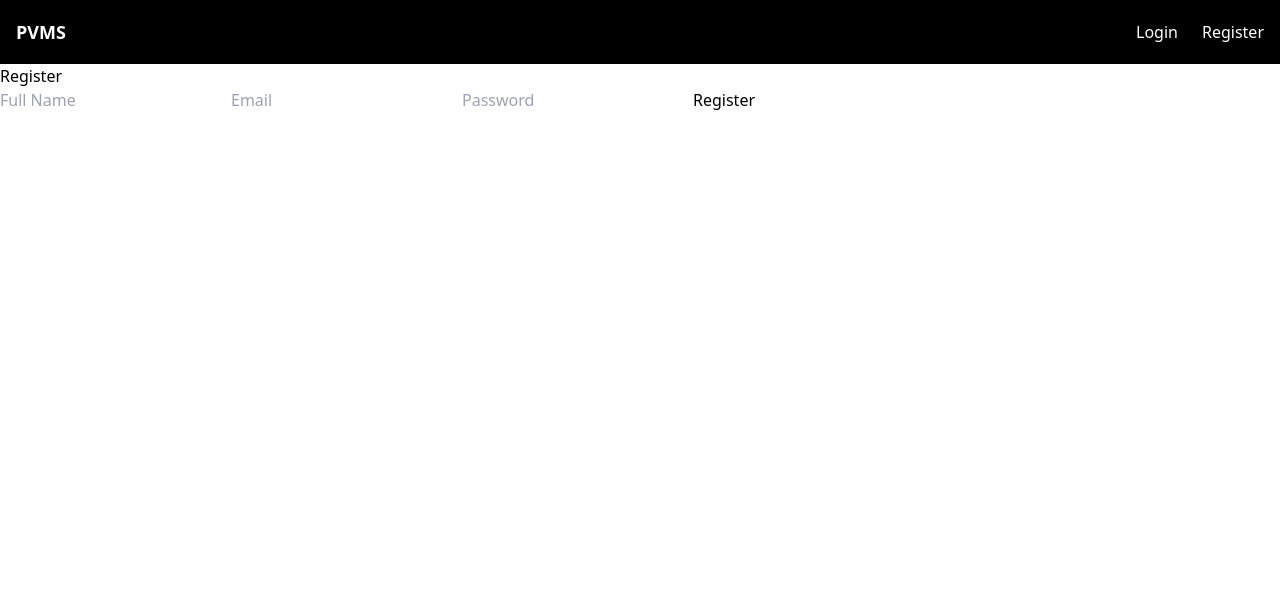
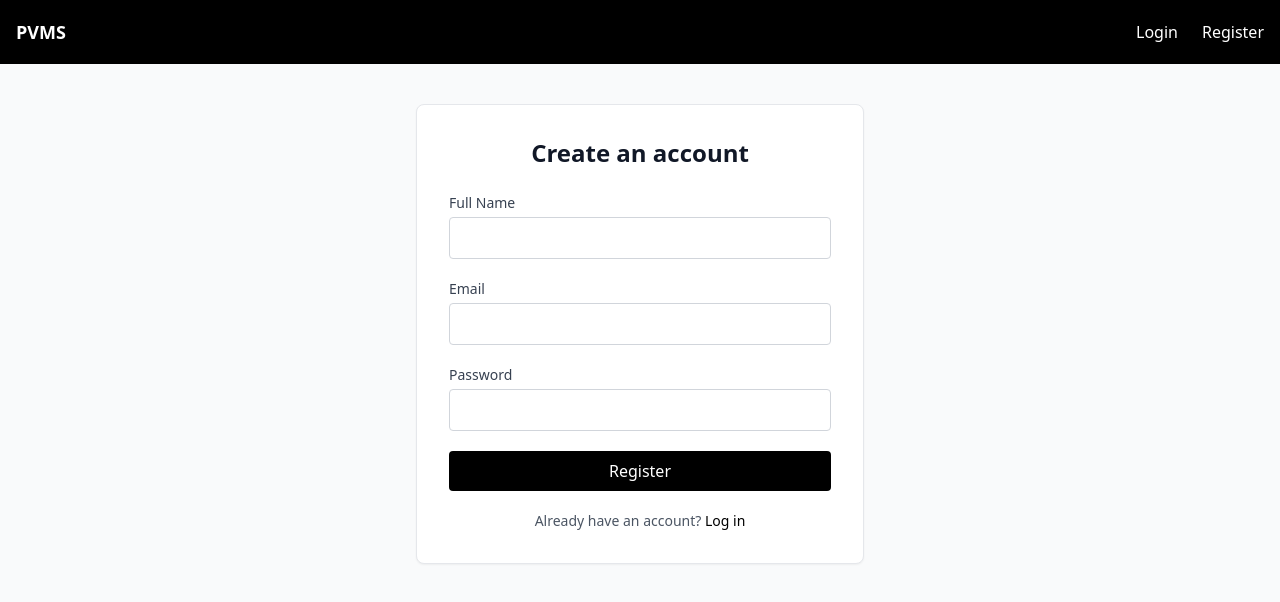
Before and after one commit to Aislinn00/personal_vehicle_management_pj, a React (Vite) app in the folder frontend/: page /register in a window 1280 px wide. Shown: the top 602 px of the page. Built offline with nearby package versions, Linux system fonts and the light colour scheme.

Commit message:
implement Login and Register UI

```diff
--- a/frontend/src/auth/Login.jsx
+++ b/frontend/src/auth/Login.jsx
@@ -24,29 +24,69 @@ const Login = () => {
   };
 
   return (
-    <form onSubmit={handleSubmit}>
-      <h2>Login</h2>
+    <div className="bg-gray-50 px-4 pt-20 min-h-[calc(100vh-64px)]">
+      <div className="max-w-md mx-auto bg-white rounded-lg border shadow-sm p-8">
+        {/* Title */}
+        <h2 className="text-2xl font-semibold text-gray-900 text-center mb-6">
+          Login
+        </h2>
 
-      {error && <p style={{ color: "red" }}>{error}</p>}
+        {/* Error */}
+        {error && (
+          <div className="mb-4 rounded border border-red-200 bg-red-50 px-4 py-2 text-sm text-red-600">
+            {error}
+          </div>
+        )}
 
+        <form onSubmit={handleSubmit} className="space-y-5">
+          {/* Email */}
+          <div>
+            <label className="block text-sm font-medium text-gray-700 mb-1">
+              Email
+            </label>
             <input
               type="email"
-        placeholder="Email"
               value={email}
               onChange={(e) => setEmail(e.target.value)}
               required
+              className="w-full rounded border border-gray-300 px-3 py-2 focus:outline-none focus:ring-2 focus:ring-black"
             />
+          </div>
 
+          {/* Password */}
+          <div>
+            <label className="block text-sm font-medium text-gray-700 mb-1">
+              Password
+            </label>
             <input
               type="password"
-        placeholder="Password"
               value={password}
               onChange={(e) => setPassword(e.target.value)}
               required
+              className="w-full rounded border border-gray-300 px-3 py-2 focus:outline-none focus:ring-2 focus:ring-black"
             />
+          </div>
 
-      <button type="submit">Login</button>
+          {/* Submit */}
+          <button
+            type="submit"
+            className="w-full bg-black text-white py-2 rounded hover:bg-gray-900 transition"
+          >
+            Login
+          </button>
+
+          <p className="text-center text-sm text-gray-600 mt-4">
+            Don&apos;t have an account?{" "}
+            <span
+              onClick={() => navigate("/register")}
+              className="text-black font-medium cursor-pointer hover:underline"
+            >
+              Register
+            </span>
+          </p>
         </form>
+      </div>
+    </div>
   );
 };
 
--- a/frontend/src/auth/Register.jsx
+++ b/frontend/src/auth/Register.jsx
@@ -26,37 +26,83 @@ const Register = () => {
   };
 
   return (
-    <form onSubmit={handleSubmit}>
-      <h2>Register</h2>
+    <div className="bg-gray-50 px-4 pt-10 min-h-[calc(100vh-64px)]">
+      <div className="max-w-md mx-auto bg-white rounded-lg border shadow-sm p-8">
+        {/* Title */}
+        <h2 className="text-2xl font-semibold text-gray-900 text-center mb-6">
+          Create an account
+        </h2>
 
-      {error && <p style={{ color: "red" }}>{error}</p>}
+        {/* Error */}
+        {error && (
+          <div className="mb-4 rounded border border-red-200 bg-red-50 px-4 py-2 text-sm text-red-600">
+            {error}
+          </div>
+        )}
 
+        <form onSubmit={handleSubmit} className="space-y-5">
+          {/* Full Name */}
+          <div>
+            <label className="block text-sm font-medium text-gray-700 mb-1">
+              Full Name
+            </label>
             <input
               type="text"
-        placeholder="Full Name"
               value={fullName}
               onChange={(e) => setFullName(e.target.value)}
               required
+              className="w-full rounded border border-gray-300 px-3 py-2 focus:outline-none focus:ring-2 focus:ring-black"
             />
+          </div>
 
+          {/* Email */}
+          <div>
+            <label className="block text-sm font-medium text-gray-700 mb-1">
+              Email
+            </label>
             <input
               type="email"
-        placeholder="Email"
               value={email}
               onChange={(e) => setEmail(e.target.value)}
               required
+              className="w-full rounded border border-gray-300 px-3 py-2 focus:outline-none focus:ring-2 focus:ring-black"
             />
+          </div>
 
+          {/* Password */}
+          <div>
+            <label className="block text-sm font-medium text-gray-700 mb-1">
+              Password
+            </label>
             <input
               type="password"
-        placeholder="Password"
               value={password}
               onChange={(e) => setPassword(e.target.value)}
               required
+              className="w-full rounded border border-gray-300 px-3 py-2 focus:outline-none focus:ring-2 focus:ring-black"
             />
+          </div>
 
-      <button type="submit">Register</button>
+          {/* Submit */}
+          <button
+            type="submit"
+            className="w-full bg-black text-white py-2 rounded hover:bg-gray-900 transition"
+          >
+            Register
+          </button>
+
+          <p className="text-center text-sm text-gray-600 mt-4">
+            Already have an account?{" "}
+            <span
+              onClick={() => navigate("/login")}
+              className="text-black font-medium cursor-pointer hover:underline"
+            >
+              Log in
+            </span>
+          </p>
         </form>
+      </div>
+    </div>
   );
 };
 
--- a/frontend/src/pages/Home.jsx
+++ b/frontend/src/pages/Home.jsx
@@ -2,30 +2,24 @@ import { Link } from "react-router-dom";
 
 export default function Home() {
   return (
-    <div className="min-h-screen bg-gray-50 flex items-center justify-center px-4">
-      <div className="max-w-3xl bg-white rounded-lg shadow p-8 space-y-6">
+    <div className="bg-gray-50 px-4 pt-10">
+      <div className="max-w-2xl mx-auto bg-white rounded-lg shadow p-10 text-center space-y-4">
         {/* Title */}
-        <h1 className="text-3xl font-bold text-gray-900 text-center">
+        <h1 className="text-4xl font-bold text-gray-900">
           Personal Vehicle Management System
         </h1>
 
         {/* Description */}
-        <p className="text-gray-600 text-center">
+        <p className="text-gray-600 text-lg">
           Manage your vehicles, maintenance history, reminders, and images
-          in one secure and convenient place.
+          securely in one centralized platform.
         </p>
 
-        {/* Actions */}
-        <div className="flex justify-center gap-4 pt-4">
-          <Link to="/login">
-            <button className="px-6 py-2 rounded bg-blue-600 text-white hover:bg-blue-700 transition">
-              Login
-            </button>
-          </Link>
-
+        {/* Call to action */}
+        <div className="pt-6">
           <Link to="/register">
-            <button className="px-6 py-2 rounded border border-blue-600 text-blue-600 hover:bg-blue-50 transition">
-              Register
+            <button className="bg-black text-white px-8 py-3 rounded hover:bg-gray-900 transition">
+              Get Started
             </button>
           </Link>
         </div>
```
Lines whose indentation alone changed are shown as unchanged.
